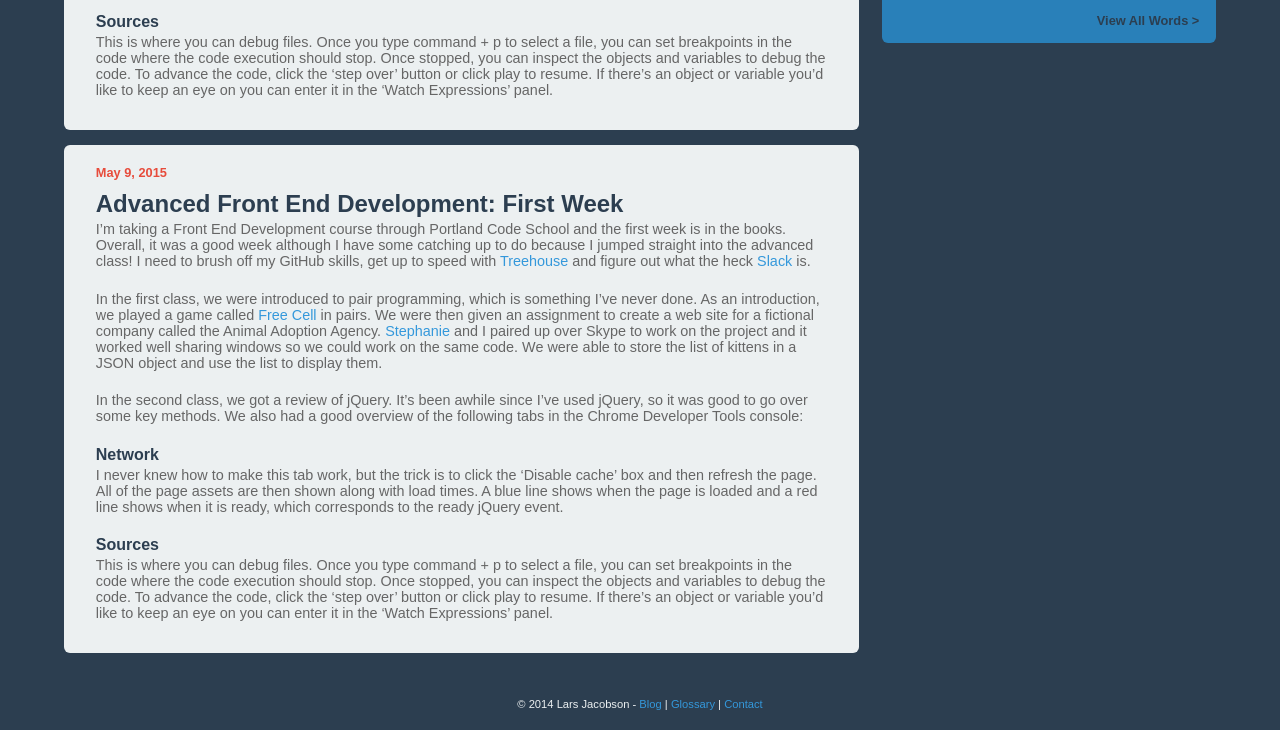
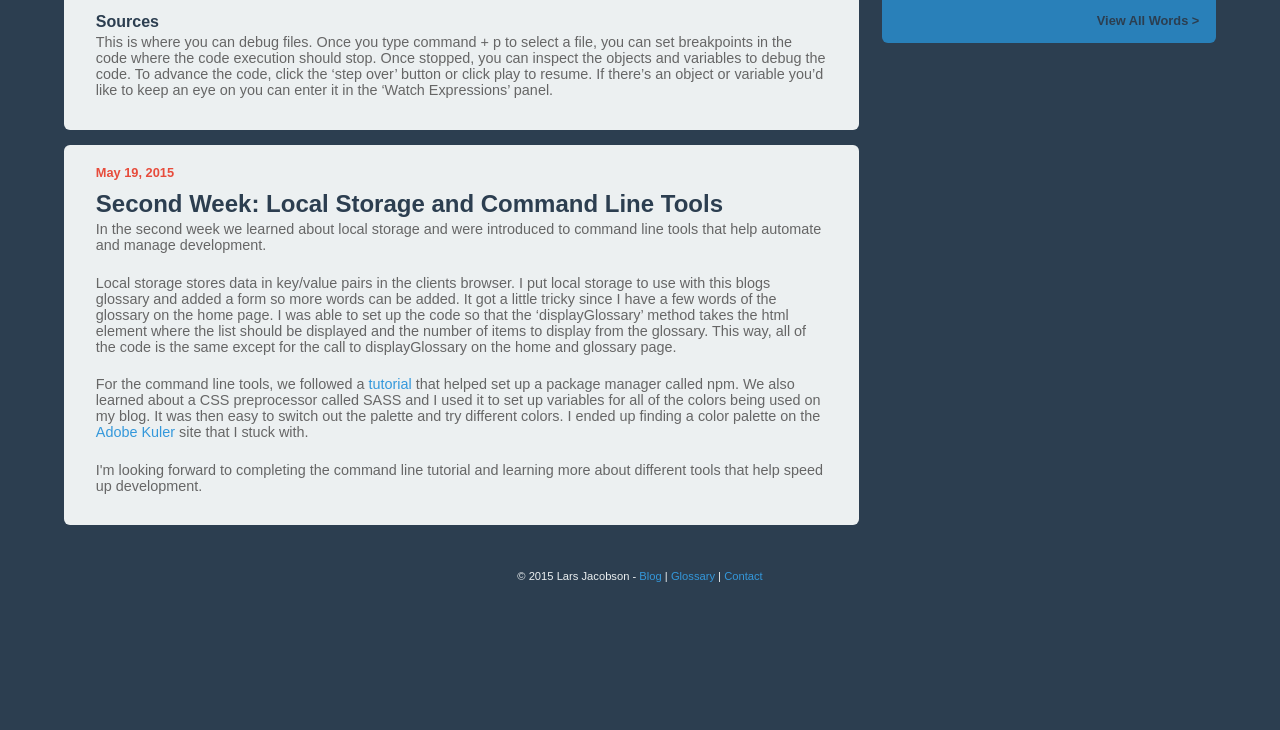
Before and after one commit to lars2184/blog, a plain HTML site: page index.html in a window 1280 px wide. Shown: the part 483-1213 px from the top of the page. After the commit the page ends 1085 px from the top, so only its background shows below. Drawn offline with Linux system fonts and the light colour scheme; a web font is replaced by a local one.

Commit message:
add 2nd blog post

```diff
--- a/index.html
+++ b/index.html
@@ -36,15 +36,12 @@
       <p>This is where you can debug files. Once you type command + p to select a file, you can set breakpoints in the code where the code execution should stop. Once stopped, you can inspect the objects and variables to debug the code. To advance the code, click the ‘step over’ button or click play to resume. If there’s an object or variable you’d like to keep an eye on you can enter it in the ‘Watch Expressions’ panel.</p>
     </article>
     <article>
-      <div class="date">May 9, 2015</div>
-      <h2>Advanced Front End Development: First Week</h2>
-      <p>I’m taking a Front End Development course through Portland Code School and the first week is in the books. Overall, it was a good week although I have some catching up to do because I jumped straight into the advanced class! I need to brush off my GitHub skills, get up to speed with <a href="https://teamtreehouse.com/" target="blank">Treehouse</a> and figure out what the heck <a href="https://slack.com/" target="blank">Slack</a> is.</p>
-      <p>In the first class, we were introduced to pair programming, which is something I’ve never done. As an introduction, we played a game called <a href="http://www.123freecell.com/" target="blank">Free Cell</a>  in pairs. We were then given an assignment to create a web site for a fictional company called the Animal Adoption Agency. <a href="http://stephanieargy.github.io/journal/" target="blank">Stephanie</a> and I paired up over Skype to work on the project and it worked well sharing windows so we could work on the same code. We were able to store the list of kittens in a JSON object and use the list to display them.</p>
-      <p>In the second class, we got a review of jQuery. It’s been awhile since I’ve used jQuery, so it was good to go over some key methods. We also had a good overview of the following tabs in the Chrome Developer Tools console:</p>
-      <h3>Network</h3>
-      <p>I never knew how to make this tab work, but the trick is to click the ‘Disable cache’ box and then refresh the page. All of the page assets are then shown along with load times. A blue line shows when the page is loaded and a red line shows when it is ready, which corresponds to the ready jQuery event.</p>
-      <h3>Sources</h3>
-      <p>This is where you can debug files. Once you type command + p to select a file, you can set breakpoints in the code where the code execution should stop. Once stopped, you can inspect the objects and variables to debug the code. To advance the code, click the ‘step over’ button or click play to resume. If there’s an object or variable you’d like to keep an eye on you can enter it in the ‘Watch Expressions’ panel.</p>
+      <div class="date">May 19, 2015</div>
+      <h2>Second Week: Local Storage and Command Line Tools</h2>
+      <p>In the second week we learned about local storage and were introduced to command line tools that help automate and manage development.</p>
+      <p>Local storage stores data in key/value pairs in the clients browser. I put local storage to use with this blogs glossary and added a form so more words can be added. It got a little tricky since I have a few words of the glossary on the home page. I was able to set up the code so that the ‘displayGlossary’ method takes the html element where the list should be displayed and the number of items to display from the glossary. This way, all of the code is the same except for the call to displayGlossary on the home and glossary page.</p>
+      <p>For the command line tools, we followed a <a href="http://webdesign.tutsplus.com/articles/the-command-line-for-web-design-introduction--cms-23493" target="blank">tutorial</a> that helped set up a package manager called npm. We also learned about a CSS preprocessor called SASS and I used it to set up variables for all of the colors being used on my blog. It was then easy to switch out the palette and try different colors. I ended up finding a color palette on the <a href="https://color.adobe.com" target="blank">Adobe Kuler</a> site that I stuck with. </p>
+      <p>I'm looking forward to completing the command line tutorial and learning more about different tools that help speed up development. </p>
     </article>
   </section>
 
@@ -56,7 +53,7 @@
 
 
   <footer>
-  &copy; 2014 Lars Jacobson  -  <a href="index.html">Blog</a> | <a href="glossary.html">Glossary</a> | <a href="contact.html">Contact</a>
+  &copy; 2015 Lars Jacobson  -  <a href="index.html">Blog</a> | <a href="glossary.html">Glossary</a> | <a href="contact.html">Contact</a>
   </footer>
 </div>
 </body>
```
